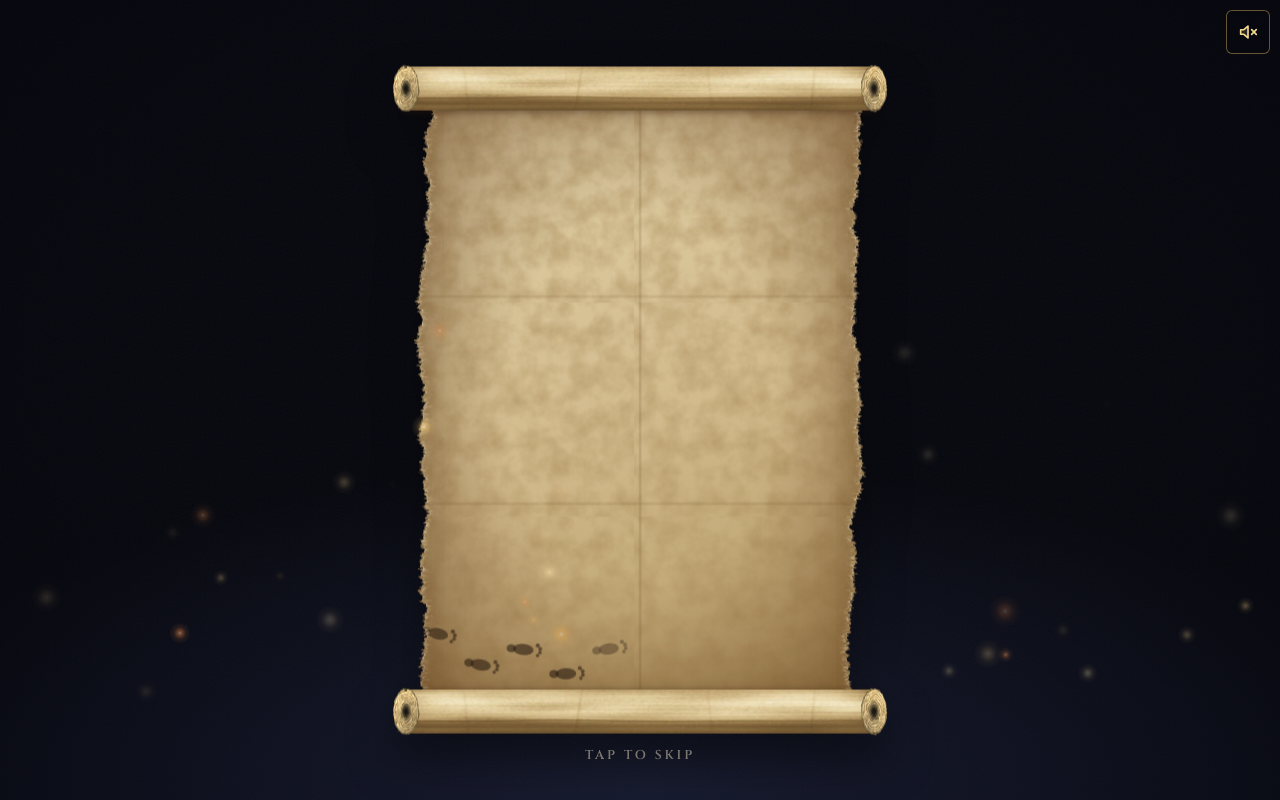
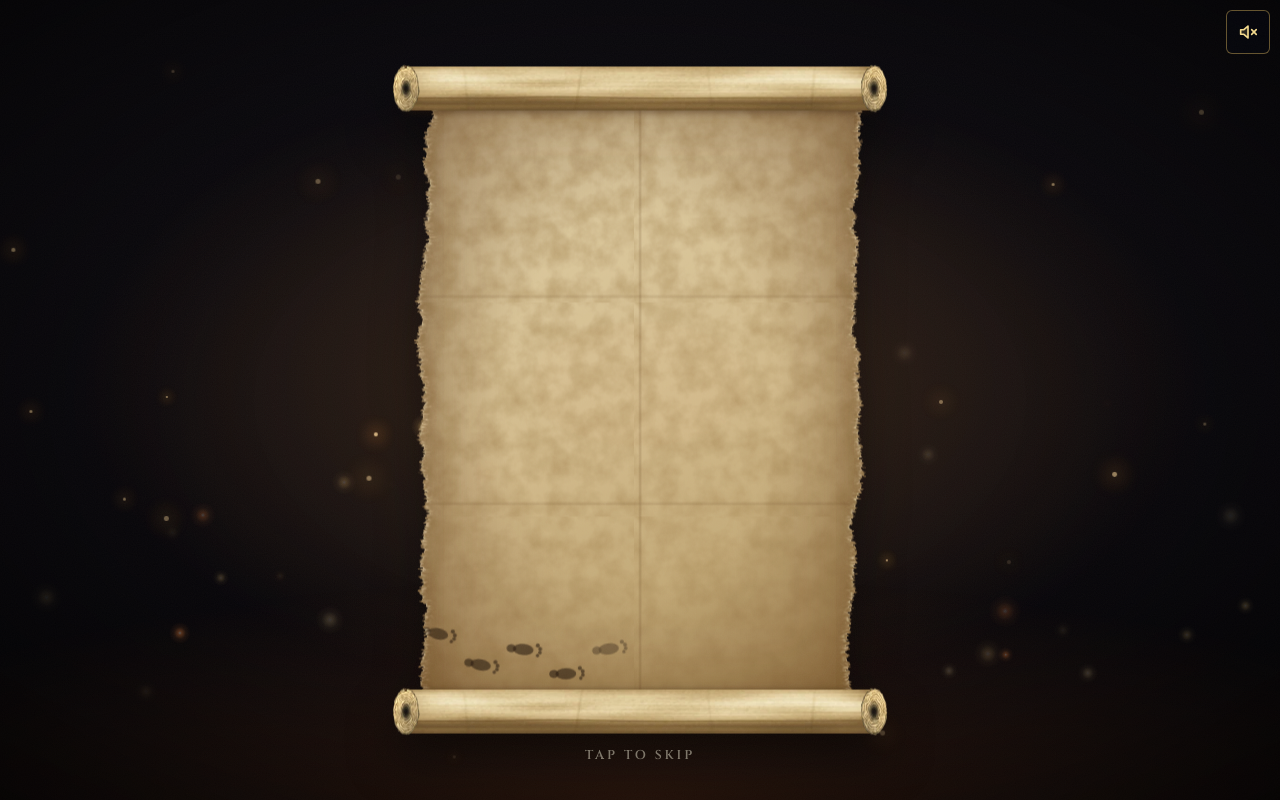
Before and after one commit to MdFahimHassan/bucc-sorting, a React (Vite) app: page / in a window 1280 px wide. Both pictures are taken after a click on the button "Tap to enter". Built offline with nearby package versions, Linux system fonts and the light colour scheme.

Commit message:
feat: add ScrollBackdrop component for ID screen and integrate into IdEntryScreen

```diff
--- a/src/components/EnchantedBackdrop.tsx
+++ b/src/components/EnchantedBackdrop.tsx
@@ -117,6 +117,11 @@ export function EnchantedBackdrop({ variant = 'intro', children }: BackdropProps
             ))}
           </div>
 
+        </>
+      )}
+
+      {full && (
+        <>
           {/* An owl crosses the moon every so often. */}
           <div className="bd-owl">
             <div className="bd-owl-bob">
--- /dev/null
+++ b/src/components/ScrollBackdrop.tsx
@@ -0,0 +1,75 @@
+import { useEffect, useMemo } from 'react';
+import { isCompactDevice } from '../lib/motion';
+import { mulberry } from './EnchantedBackdrop';
+
+/**
+ * Backdrop for the ID (scroll) screen: deliberately quiet so the parchment is the only focus.
+ * A warm candlelit dark, a soft glow behind the sheet, drifting embers and a vignette.
+ * No sky, moon or castle: those belong to the landing scene. Transform/opacity animations only.
+ *
+ * The app-wide glow orbs (the particle canvas) normally draw above every screen. Here they must pass
+ * BEHIND the parchment, so while this screen is mounted the page background moves to <html>, the screen
+ * goes transparent and the canvas drops below the screen's content layer (see `.on-scroll` in the CSS).
+ */
+
+interface Ember {
+  left: number;
+  top: number;
+  size: number;
+  dur: number;
+  delay: number;
+  dx: number;
+  rise: number;
+  peak: number;
+}
+
+function makeEmbers(n: number): Ember[] {
+  const r = mulberry(404);
+  return Array.from({ length: n }, () => ({
+    left: r() * 100,
+    top: 30 + r() * 75,
+    size: 2 + r() * 3.5,
+    dur: 14 + r() * 16,
+    delay: -r() * 30,
+    dx: (r() - 0.5) * 90,
+    rise: 140 + r() * 260,
+    peak: 0.3 + r() * 0.5,
+  }));
+}
+
+export function ScrollBackdrop() {
+  const compact = isCompactDevice();
+  const embers = useMemo(() => makeEmbers(compact ? 14 : 30), [compact]);
+
+  useEffect(() => {
+    const root = document.documentElement;
+    root.classList.add('on-scroll');
+    return () => root.classList.remove('on-scroll');
+  }, []);
+
+  return (
+    <div className="backdrop backdrop-fixed sc-atmo" aria-hidden="true">
+      <div className="sc-glow" />
+      <div className="sc-floor" />
+      {embers.map((e, i) => (
+        <span
+          key={i}
+          className="sc-ember"
+          style={{
+            left: `${e.left}%`,
+            top: `${e.top}%`,
+            width: `${e.size}px`,
+            height: `${e.size}px`,
+            boxShadow: `0 0 ${(e.size * 4).toFixed(0)}px ${(e.size * 1.2).toFixed(0)}px rgb(255 170 70 / 0.4)`,
+            animationDuration: `${e.dur}s`,
+            animationDelay: `${e.delay}s`,
+            ['--dx' as string]: `${e.dx}px`,
+            ['--rise' as string]: `${e.rise}px`,
+            ['--peak' as string]: e.peak,
+          }}
+        />
+      ))}
+      <div className="sc-vignette" />
+    </div>
+  );
+}
--- a/src/screens/IdEntryScreen.tsx
+++ b/src/screens/IdEntryScreen.tsx
@@ -1,5 +1,6 @@
 import { useEffect, useId, useRef, useState, type FormEvent } from 'react';
 import { STUDENT_ID_EXAMPLE } from '../config/departments';
+import { ScrollBackdrop } from '../components/ScrollBackdrop';
 import { Footprints } from '../components/Footprints';
 import { InkText } from '../components/InkText';
 import { Owl } from '../components/Owl';
@@ -105,6 +106,7 @@ export function IdEntryScreen({ onSubmit, lockedUntil, initialValue = '' }: Prop
       onPointerDown={ready ? undefined : skip}
       onKeyDown={ready ? undefined : skip}
     >
+      <ScrollBackdrop />
       <div className="owl-layer" aria-hidden="true">
         <div ref={owlRef} className="owl-fly">
           <div className="owl-bob">
--- a/src/styles/index.css
+++ b/src/styles/index.css
@@ -1217,6 +1217,55 @@
   background: linear-gradient(transparent, rgb(5 6 13 / 0.6) 60%);
 }
 
+/* ---------- ID (scroll) screen backdrop: warm dark, glow and embers (ScrollBackdrop.tsx) ---------- */
+/* The dark base lives on <html>/<body> so the particle canvas can sit between it and the parchment. */
+html.on-scroll,
+html.on-scroll body {
+  background: linear-gradient(#0c0a10, #060509) fixed;
+}
+html.on-scroll .layer-canvas {
+  z-index: 5; /* below the screen content (10), so orbs pass behind the scroll */
+}
+html.on-scroll .map-screen {
+  background: none;
+}
+/* Candlelight pooling behind the parchment. */
+.sc-glow {
+  position: absolute;
+  inset: 0;
+  background: radial-gradient(ellipse 60% 55% at 50% 48%, rgb(255 160 70 / 0.26), transparent 75%);
+  animation: sc-breathe 7s ease-in-out infinite alternate;
+  will-change: opacity;
+}
+.sc-floor {
+  position: absolute;
+  inset: 0;
+  background: radial-gradient(ellipse 100% 40% at 50% 100%, rgb(255 120 40 / 0.18), transparent 70%);
+}
+@keyframes sc-breathe {
+  from { opacity: 0.7; }
+  to { opacity: 1; }
+}
+.sc-vignette {
+  position: absolute;
+  inset: 0;
+  background: radial-gradient(ellipse 75% 70% at 50% 50%, transparent 40%, rgb(0 0 0 / 0.7) 100%);
+}
+.sc-ember {
+  position: absolute;
+  border-radius: 50%;
+  background: #ffd89a;
+  opacity: 0;
+  animation: sc-rise linear infinite;
+  will-change: transform, opacity;
+}
+@keyframes sc-rise {
+  0% { transform: translate3d(0, 0, 0); opacity: 0; }
+  15% { opacity: var(--peak, 0.6); }
+  85% { opacity: var(--peak, 0.6); }
+  100% { transform: translate3d(var(--dx, 30px), calc(var(--rise, 200px) * -1), 0); opacity: 0; }
+}
+
 /* Floating candles at the edges of the hall */
 .cm-candle {
   position: absolute;
@@ -1937,7 +1986,7 @@
 
 @media (prefers-reduced-motion: reduce) {
   .bd-stars, .bd-mist, .bd-moon-halo, .bd-shaft, .bd-mote, .bd-owl, .bd-owl-bob, .bd-wing,
-  .win, .cs-sh, .writing-wand-halo, .cm-candle, .cm-flame, .rune-a, .rune-b, .fx-rays {
+  .win, .cs-sh, .writing-wand-halo, .sc-glow, .sc-ember, .cm-candle, .cm-flame, .rune-a, .rune-b, .fx-rays {
     animation: none;
   }
   .hx-shine {
@@ -1950,6 +1999,9 @@
   .bd-mote {
     opacity: 0.4;
   }
+  .sc-ember {
+    opacity: 0.45;
+  }
   .intro-line {
     -webkit-mask-image: none;
     mask-image: none;
```
